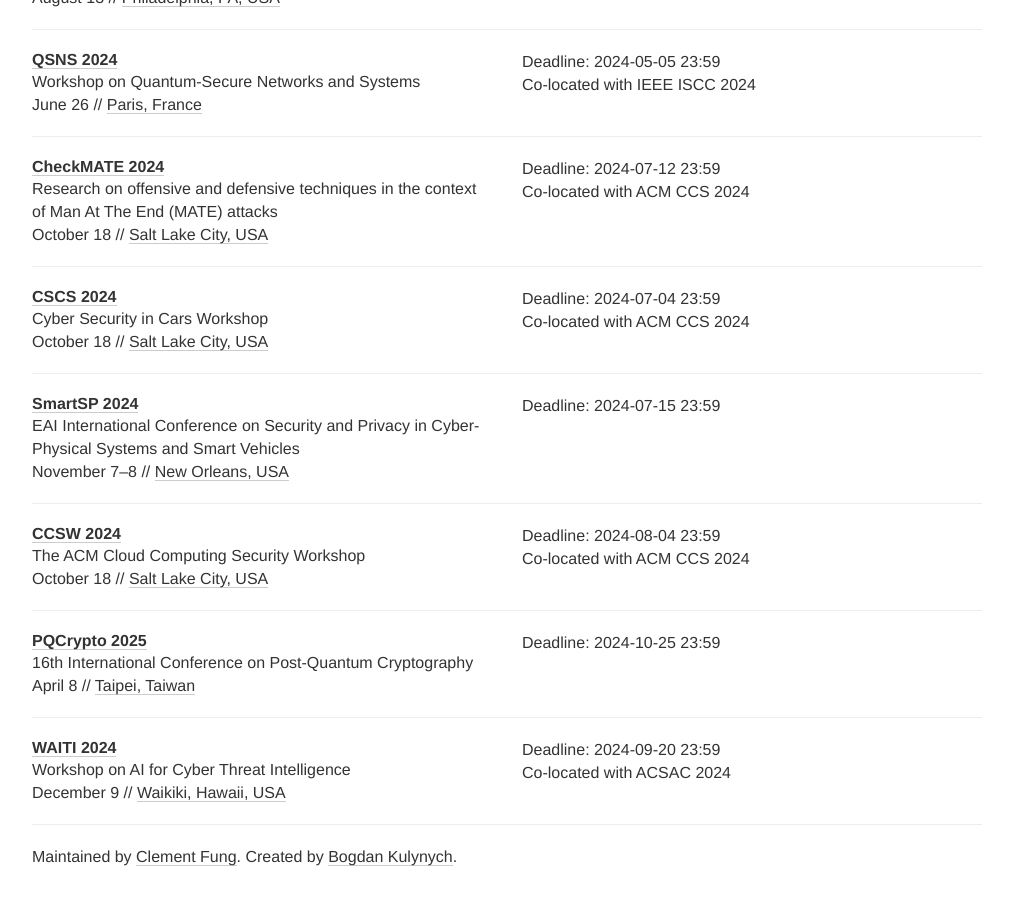
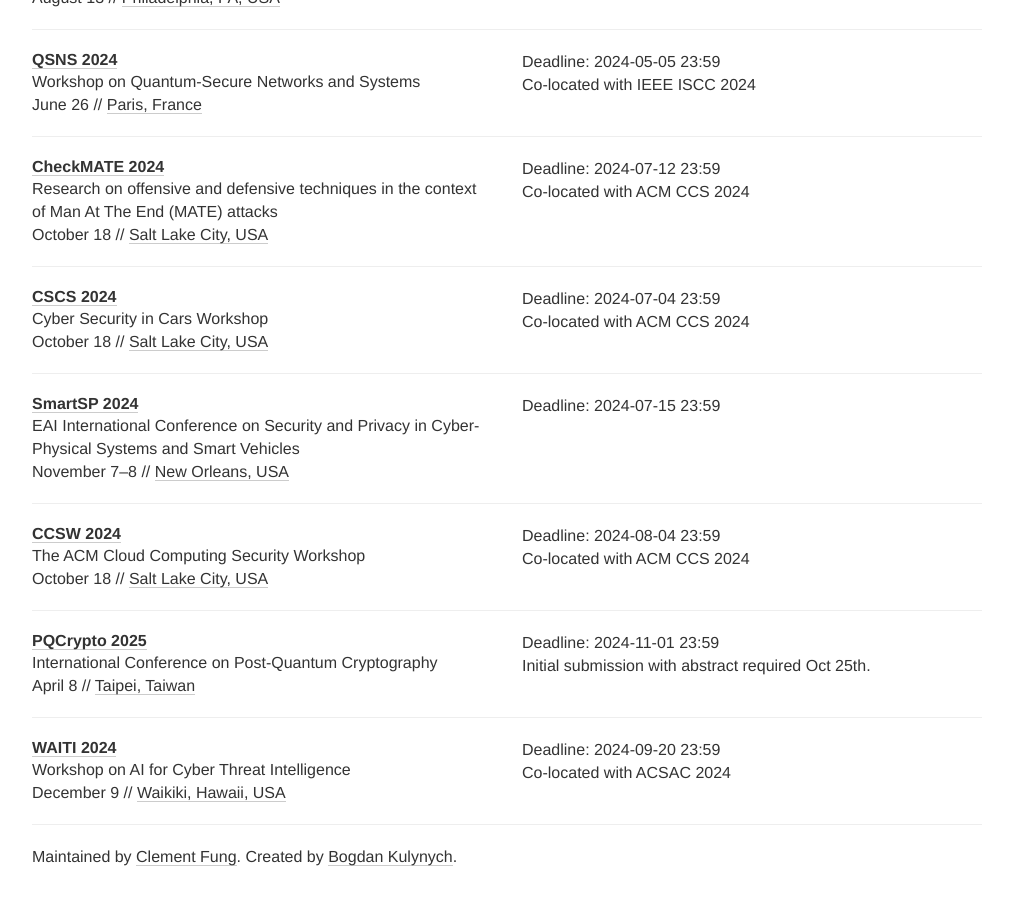
Before and after one commit to sec-deadlines/sec-deadlines.github.io, a Jekyll site: the page built from index.html, in a window 1280 px wide and 900 px high, scrolled down 14555 px. Shown: the whole window, without its empty margins (133-1146 px from the left). Built offline with Jekyll 4.4.1, drawn with Linux system fonts in a browser that asks for light colours; nearby versions of some CDN libraries; comment, search, counter and statistics services are not loaded; some of the changed text lies outside the part shown.

Commit message:
Correct some abstract deadlines

```diff
--- a/_data/conferences.yml
+++ b/_data/conferences.yml
@@ -533,7 +533,8 @@
   description: International Conference on the World Wide Web
   year: 2025
   link: https://www2025.thewebconf.org
-  deadline: ["2024-10-10 23:59"]
+  deadline: ["2024-10-14 23:59"]
+  comment: Abstract deadline Oct 7 AoE.
   date: April 28 - May 02
   place: Sydney, Australia
   tags: [SEC, CONF, PRIV]
@@ -623,7 +624,7 @@
 
 - name: NordSec
   year: 2024
-  description: The 29th Nordic Conference on Secure IT Systems
+  description: Nordic Conference on Secure IT Systems
   link: https://nordsec2024.kau.se/
   deadline: ["2024-08-21 23:59"]
   date: "November 6-7"
@@ -1061,10 +1062,11 @@
   tags: [SEC, PRIV, CRYPTO, SHOP]
 
 - name: PQCrypto
-  description: 16th International Conference on Post-Quantum Cryptography
+  description: International Conference on Post-Quantum Cryptography
   year: 2025
   link: https://pqcrypto2025.iis.sinica.edu.tw/
-  deadline: ["2024-10-25 23:59"]
+  deadline: ["2024-11-01 23:59"]
+  comment: Initial submission with abstract required Oct 25th.
   date: April 8
   place: Taipei, Taiwan
   tags: [CRYPTO, CONF]
```
